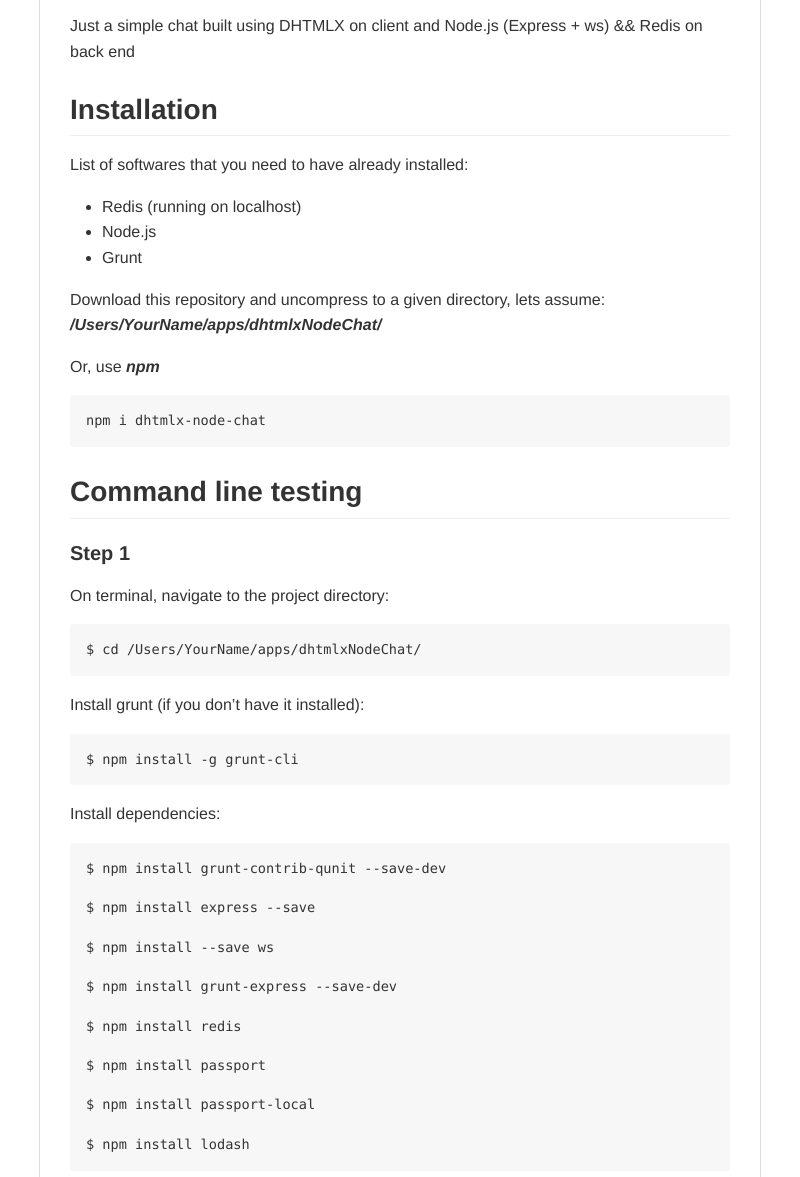
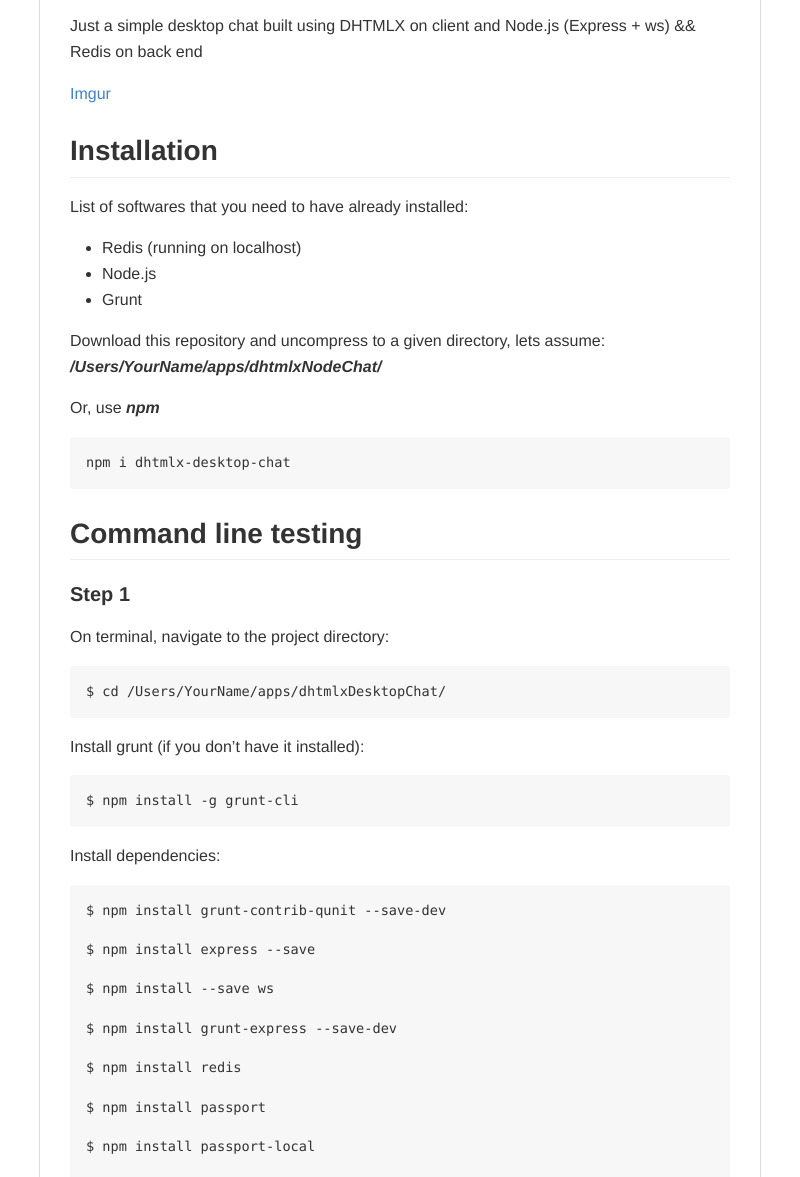
Before and after one commit to web2solutions/dhtmlxDesktopChat, an Electron app: page README.html in a window 800 px wide. Shown: the part 723-1900 px from the top of the page. Drawn offline with Linux system fonts and the light colour scheme.

Commit message:
ready html

```diff
--- a/README.html
+++ b/README.html
@@ -1014,8 +1014,9 @@
     page-break-after: avoid;
   }
 }
-</style><title>README</title></head><body><article class="markdown-body"><h1 id="dhtmlxnodechat"><a name="user-content-dhtmlxnodechat" href="#dhtmlxnodechat" class="headeranchor-link" aria-hidden="true"><span class="headeranchor"></span></a>dhtmlxNodeChat  <a href="http://badge.fury.io/js/dhtmlx-node-chat"><img alt="NPM version" src="https://badge.fury.io/js/dhtmlx-node-chat.png" /></a> <a href="https://travis-ci.org/web2solutions/dhtmlxNodeChat"><img alt="Build Status" src="https://travis-ci.org/web2solutions/dhtmlxNodeChat.svg?branch=master" /></a></h1>
-<p>Just a simple chat built using DHTMLX on client and Node.js (Express + ws) &amp;&amp; Redis on back end</p>
+</style><title>README</title></head><body><article class="markdown-body"><h1 id="dhtmlxdesktopchat"><a name="user-content-dhtmlxdesktopchat" href="#dhtmlxdesktopchat" class="headeranchor-link" aria-hidden="true"><span class="headeranchor"></span></a>dhtmlxDesktopChat  <a href="http://badge.fury.io/js/dhtmlx-node-chat"><img alt="NPM version" src="https://badge.fury.io/js/dhtmlx-desktop-chat.png" /></a> <a href="https://travis-ci.org/web2solutions/dhtmlxDesktopChat"><img alt="Build Status" src="https://travis-ci.org/web2solutions/dhtmlxDesktopChat.svg?branch=master" /></a></h1>
+<p>Just a simple desktop chat built using DHTMLX on client and Node.js (Express + ws) &amp;&amp; Redis on back end</p>
+<p><a href="http://i.imgur.com/2NLQCUL.png">Imgur</a></p>
 <h2 id="installation"><a name="user-content-installation" href="#installation" class="headeranchor-link" aria-hidden="true"><span class="headeranchor"></span></a>Installation</h2>
 <p>List of softwares that you need to have already installed:</p>
 <ul>
@@ -1025,12 +1026,12 @@
 </ul>
 <p>Download this repository and uncompress to a given directory, lets assume: <strong><em>/Users/YourName/apps/dhtmlxNodeChat/</em></strong></p>
 <p>Or, use <strong><em>npm</em></strong></p>
-<pre><code>npm i dhtmlx-node-chat
+<pre><code>npm i dhtmlx-desktop-chat
 </code></pre>
 <h2 id="command-line-testing"><a name="user-content-command-line-testing" href="#command-line-testing" class="headeranchor-link" aria-hidden="true"><span class="headeranchor"></span></a>Command line testing</h2>
 <h4 id="step-1"><a name="user-content-step-1" href="#step-1" class="headeranchor-link" aria-hidden="true"><span class="headeranchor"></span></a>Step 1</h4>
 <p>On terminal, navigate to the project directory:</p>
-<pre><code>$ cd /Users/YourName/apps/dhtmlxNodeChat/
+<pre><code>$ cd /Users/YourName/apps/dhtmlxDesktopChat/
 </code></pre>
 <p>Install grunt (if you don&rsquo;t have it installed):</p>
 <pre><code>$ npm install -g grunt-cli
@@ -1051,6 +1052,10 @@
 $ npm install passport-local
 
 $ npm install lodash
+
+$ npm install electron-prebuilt -g
+
+$ npm install electron-prebuilt --save-dev
 </code></pre>
 <h4 id="step-2"><a name="user-content-step-2" href="#step-2" class="headeranchor-link" aria-hidden="true"><span class="headeranchor"></span></a>Step 2</h4>
 <p>Now , type on terminal:</p>
@@ -1066,8 +1071,14 @@
 <p>Or open the browser and reach the following address to see the application running:</p>
 <pre><code>http://localhost:4080/
 </code></pre>
+<h2 id="starting-desktop-application"><a name="user-content-starting-desktop-application" href="#starting-desktop-application" class="headeranchor-link" aria-hidden="true"><span class="headeranchor"></span></a>Starting desktop application</h2>
+<pre><code>$ cd /Users/YourName/apps/dhtmlxDesktopChat/
+
+$ electron .
+</code></pre>
+<p>Now you are able to talk with the web instance previously opened on browser.</p>
 <h2 id="starting-application-with-node"><a name="user-content-starting-application-with-node" href="#starting-application-with-node" class="headeranchor-link" aria-hidden="true"><span class="headeranchor"></span></a>Starting application with node</h2>
-<pre><code> $ cd /Users/YourName/apps/dhtmlxNodeChat/
+<pre><code> $ cd /Users/YourName/apps/dhtmlxDesktopChat/
 
  $ node app.js
 </code></pre></article></body></html>
```
